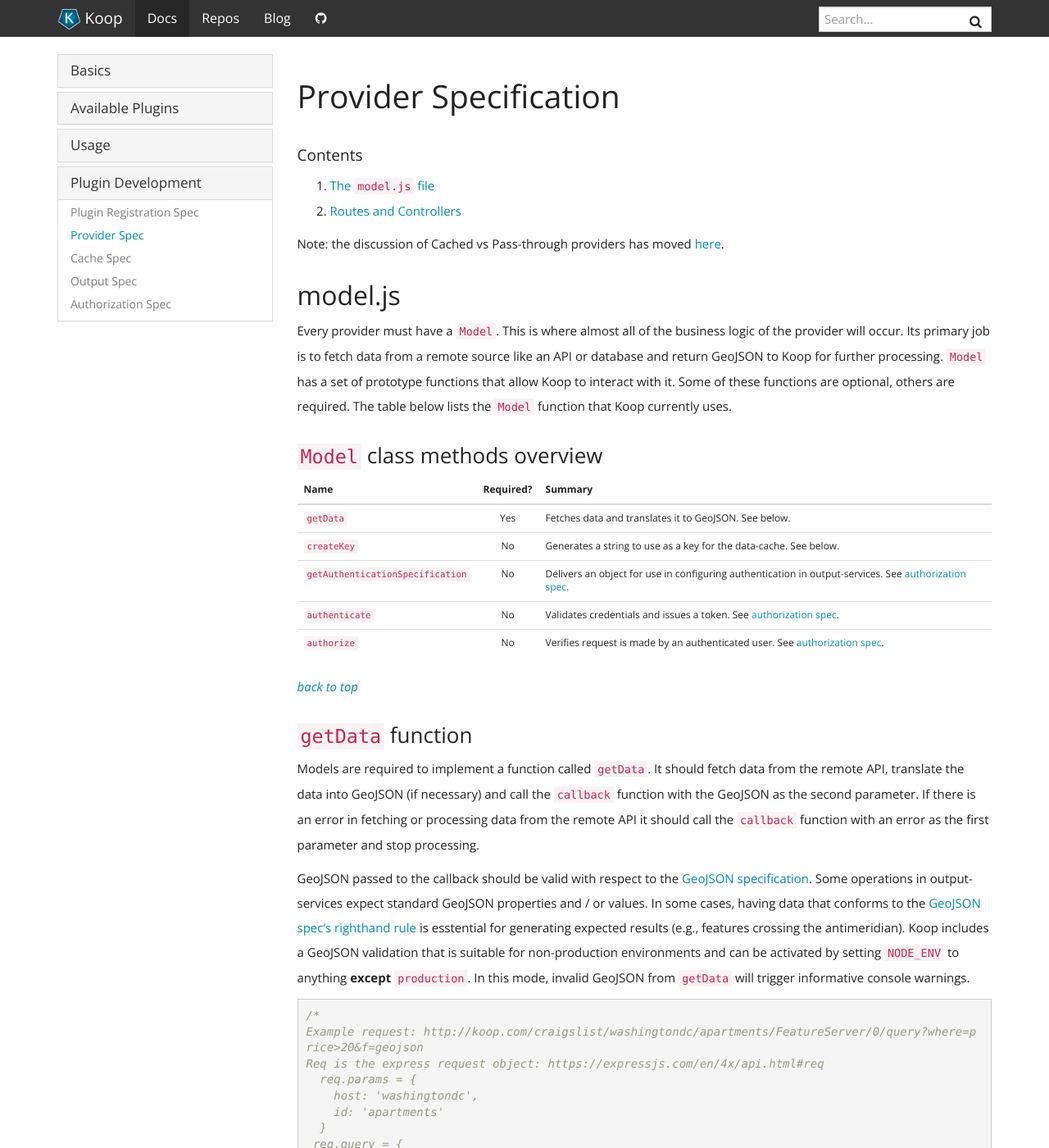
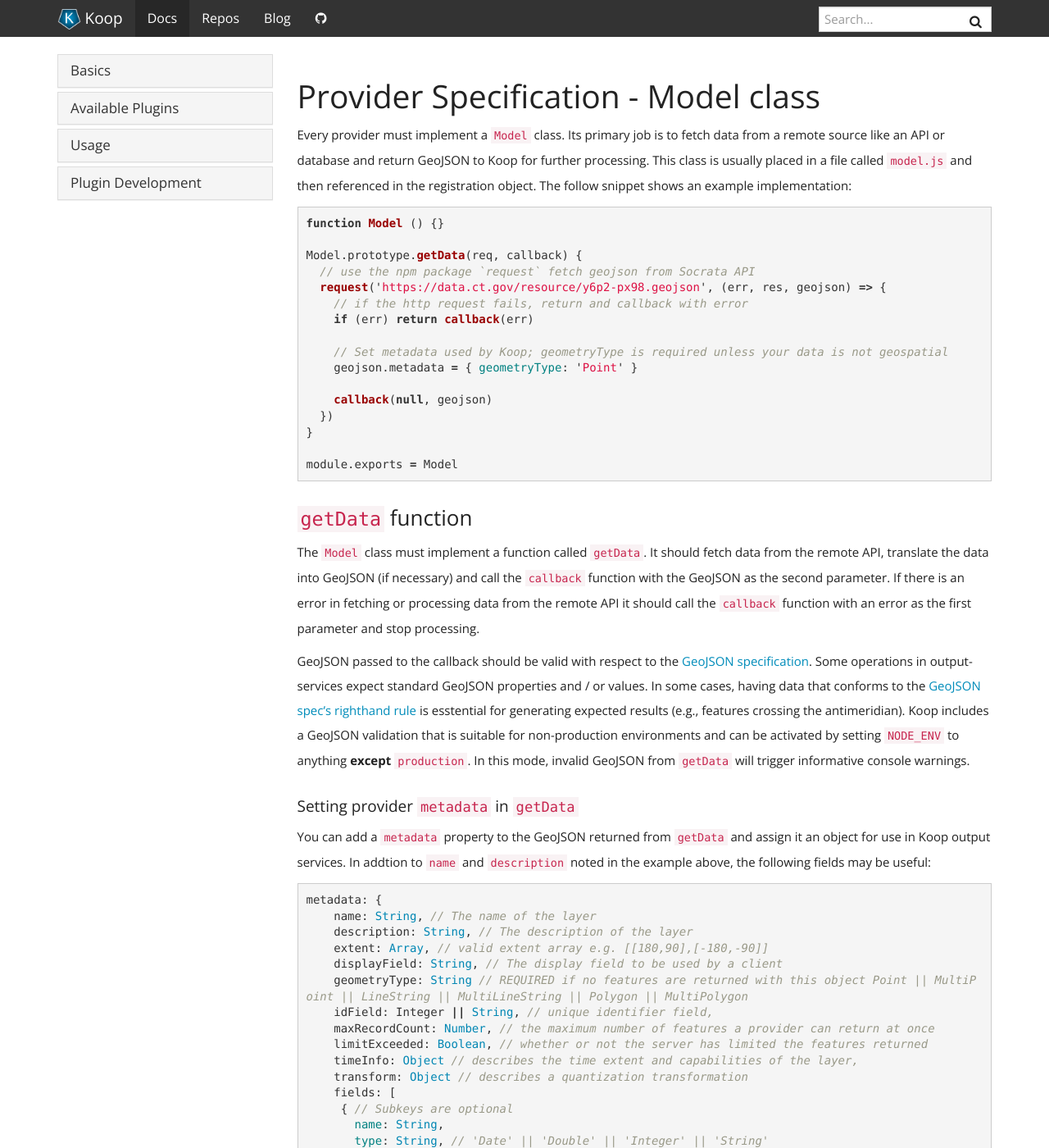
Before and after one commit to koopjs/koopjs.github.io, a Jekyll site: the page built from _docs/development/provider/model.md, in a window 1280 px wide and 1400 px high. Shown: the whole window at 82% size. Built offline with Jekyll 4.4.1, drawn with Linux system fonts in a browser that asks for light colours; nearby versions of some CDN libraries; some of the changed text lies outside the part shown.

Commit message:
Split provider specification into separate pages (#71)
* Split provider specification into separate pages.

````diff
--- a/_docs/development/provider.md
+++ b/_docs/development/provider/model.md
@@ -1,72 +1,33 @@
 ---
-title: Provider Specification
-permalink: /docs/development/provider
+title: Provider Specification - Model class
+permalink: /docs/development/provider/model
 ---
+Every provider must implement a `Model` class. Its primary job is to fetch data from a remote source like an API or database and return GeoJSON to Koop for further processing. This class is usually placed in a file called `model.js` and then referenced in the registration object. The follow snippet shows an example implementation:
 
-#### Contents
-1. [The `model.js` file](#modeljs)
-2. [Routes and Controllers](#routes-and-controllers)
+```js
+function Model () {}
 
-Note: the discussion of Cached vs Pass-through providers has moved [here](../basics/provider-types).
+Model.prototype.getData(req, callback) {
+  // use the npm package `request` fetch geojson from Socrata API
+  request('https://data.ct.gov/resource/y6p2-px98.geojson', (err, res, geojson) => {
+    // if the http request fails, return and callback with error
+    if (err) return callback(err)
 
-## model.js
-Every provider must have a `Model`. This is where almost all of the business logic of the provider will occur. Its primary job is to fetch data from a remote source like an API or database and return GeoJSON to Koop for further processing.  `Model` has a set of prototype functions that allow Koop to interact with it.  Some of these functions are optional, others are required.  The table below lists the `Model` function that Koop currently uses.
+    // Set metadata used by Koop; geometryType is required unless your data is not geospatial
+    geojson.metadata = { geometryType: 'Point' }
 
-### `Model` class methods overview
+    callback(null, geojson)
+  })
+}
 
-| Name   |      Required?     |  Summary |
-|----------|:-------------:|------|
-| `getData` | Yes | Fetches data and translates it to GeoJSON.  See below. |
-| `createKey` | No   | Generates a string to use as a key for the data-cache. See below. |
-| `getAuthenticationSpecification` | No | Delivers an object for use in configuring authentication in output-services. See [authorization spec](http://koopjs.github.io/docs/usage/authorization).|
-| `authenticate` | No | Validates credentials and issues a token. See [authorization spec](http://koopjs.github.io/docs/usage/authorization). |
-| `authorize` | No | Verifies request is made by an authenticated user. See [authorization spec](http://koopjs.github.io/docs/usage/authorization). |
-
-_[back to top](#contents)_
+module.exports = Model
+```
 
 ### `getData` function
 
-Models are required to implement a function called `getData`.  It should fetch data from the remote API, translate the data into GeoJSON (if necessary) and call the `callback` function with the GeoJSON as the second parameter. If there is an error in fetching or processing data from the remote API it should call the `callback` function with an error as the first parameter and stop processing.
+The `Model` class must implement a function called `getData`.  It should fetch data from the remote API, translate the data into GeoJSON (if necessary) and call the `callback` function with the GeoJSON as the second parameter. If there is an error in fetching or processing data from the remote API it should call the `callback` function with an error as the first parameter and stop processing.
 
 GeoJSON passed to the callback should be valid with respect to the [GeoJSON specification](https://tools.ietf.org/html/rfc7946).  Some operations in output-services expect standard GeoJSON properties and / or values. In some cases, having data that conforms to the [GeoJSON spec's righthand rule](https://tools.ietf.org/html/rfc7946#section-3.1.6) is esstential for generating expected results (e.g., features crossing the antimeridian).  Koop includes a GeoJSON validation that is suitable for non-production environments and can be activated by setting `NODE_ENV` to anything **except** `production`.  In this mode, invalid GeoJSON from `getData` will trigger informative console warnings.
-
-```js
-/*
-Example request: http://koop.com/craigslist/washingtondc/apartments/FeatureServer/0/query?where=price>20&f=geojson
-Req is the express request object: https://expressjs.com/en/4x/api.html#req
-  req.params = {
-    host: 'washingtondc',
-    id: 'apartments'
-  }
- req.query = {
-   where: 'price > 20',
-   f: geojson
- }
-*/
-function getData(req, callback) {
-  // pull pieces we need to form a request to Craigslist from the req.params object.
-  const city = req.params.host
-  const type = req.params.id
-  // using the npm package `request` fetch geojson from craigslist
-  request(`https://${city}.craigslist.org/jsonsearch/type/${type}`, (err, res, body) => {
-    // if the http request fails stop processing and return and call back with an error
-    if (err) return callback(err)
-    // translate the raw response from Craigslist into GeoJSON
-    const geojson = translate(res.body, type)
-    // add a little bit of metadata to enrich the geojson
-    // metadata is handled by the output plugin that is responding to the request.
-    // e.g. https://github.com/koopjs/koop-output-geoservices
-    geojson.metadata = {
-      name: `${city} ${type}`,
-      description: `Craigslist ${type} listings proxied by https://github.com/dmfenton/koop-provider-craigslist`
-    }
-    // hand the geojson back to Koop
-    callback(null, geojson)
-  })
-}
-```
-
-_[back to top](#contents)_
 
 #### Setting provider `metadata` in `getData`
 
@@ -84,7 +45,6 @@
     limitExceeded: Boolean, // whether or not the server has limited the features returned
     timeInfo: Object // describes the time extent and capabilities of the layer,
     transform: Object // describes a quantization transformation
-    renderer: Object // provider can over-ride default symbology of FeatureServer output with a renderer object. See https://developers.arcgis.com/web-map-specification/objects/simpleRenderer, for object specification.
     fields: [
      { // Subkeys are optional
        name: String,
@@ -98,7 +58,7 @@
 
 The data type and values used for `idField` can affect the output of the [koop-output-geoservices](https://github.com/koopjs/koop-output-geoservices) and behavior of some consumer clients. [FeatureServer](https://github.com/koopjs/FeatureServer) and [winnow](https://github.com/koopjs/winnow) (dependencies of [koop-output-geoservices](https://github.com/koopjs/koop-output-geoservices)) will create a separate OBJECTID field and set its value to the value of the attribute referenced by `idField`. OBJECTIDs that are not integers or outside the range of 0 - 2,147,483,647 can break features in some ArcGIS clients.
 
-_[back to top](#contents)_
+
 
 #### Request parameters in `getData`
 
@@ -130,7 +90,7 @@
 #### Output-routes without provider parameters
 You may need routes that skip the addition of provider-specific parameters altogether.  This can be accomplished by adding an `absolutePath: true` key-value to the `routes` array object in your output-services plugin. On such routes, Koop will define the route without any additional provider namespace or parameters.
 
-_[back to top](#contents)_
+
 
 ### `createKey` function
 Koop uses a an internal `createKey` function to generate a string for use as a key for the data-cache's key-value store. Koop's `createKey` uses the provider name and route parameters to define a key.  This allows all requests with the same provider name and route parameters to leverage cached data.
@@ -146,7 +106,7 @@
   return key
 }
 ```
-_[back to top](#contents)_
+
 
 ## Routes and Controllers
 
@@ -254,4 +214,12 @@
   }
 }
 ```
-_[back to top](#contents)_
+`Model` must implement a `getData` method. Other optional methods are noted in the table below.
+
+| Name   |      Required?     |  Summary |
+|----------|:-------------:|------|
+| `getData` | Yes | Fetches data and translates it to GeoJSON. |
+| `createKey` | No   | Generates a string to use as a key for the data-cache. See below. |
+| `getAuthenticationSpecification` | No | Delivers an object for use in configuring authentication in output-services. See [authorization spec](http://koopjs.github.io/docs/development/authorization).|
+| `authenticate` | No | Validates credentials and issues a token. See [authorization spec](http://koopjs.github.io/docs/development/authorization). |
+| `authorize` | No | Verifies request is made by an authenticated user. See [authorization spec](http://koopjs.github.io/docs/development/authorization). |
--- /dev/null
+++ b/_docs/development/provider/registration.md
@@ -0,0 +1,59 @@
+---
+title: Provider Specification - registration object
+permalink: /docs/development/provider/registration
+redirect_from: /docs/development/index.html
+---
+
+Every provider must have a file called `index.js` that exports an object literal. Its purpose is to tell Koop how to load and use the provider. Below is an example for the Koop 3.x specification:
+
+```js
+module.exports = {
+  name: 'new-provider-name',
+  type: 'provider',
+  version: require('<path-to-package.json>').version,
+  Model: require('<path-to-model-class-module>'),
+  hosts: true,
+  disableIdParam: false,
+  routes: require('<path-to-routes-array-module>'),
+  Controller: require('<path-to-controller-module>'),
+}
+```
+
+The table below  describes the keys in more detail:
+
+| Key | Required? | Type | Description |
+| :--- | :--- | :--- | :--- |
+| type | Yes | `string` | Identifies the plugin type; should have value `'provider'`
+| name | Yes | `string` | A URL safe string that identifies the provider; used as part of the routes to provider data |
+| version | Yes | `string` | version number of the provider|
+| Model | Yes | `class` | The Model class or `require` for the Model class module |
+| hosts | No | `Boolean` | Adds a `:host` parameter in routes|
+| disableIdParams | No | `Boolean` | Removes the default `:id` parameter from routes|
+| routes | No | `object[]` | An array of route objects that expose routes specific to this provider |
+| Controller | No | `class` | The Controller class that supports handling for provider routes |
+
+
+As an alternative to exporting an object literal, you can instead have `index.js` export an initialization function that returns the registration object. This is useful if you need to dynamically set registration properties:
+
+```js
+module.exports = function(options = {}) {
+  // Allow name to be set by options
+  const name = options.name ? options.name : 'example-provider'
+
+  return {
+    type: 'provider',
+    name,
+    hosts: true
+    disableIdParam: false
+    Model: require('./model'),
+    version: require('../package.json').version
+  }
+}
+```
+
+Note that you would need to execute the above initialization function during registration:
+
+```js
+const provider = require('<npm-or-path-to-provider>')({ name: 'my-provider' })
+koop.register(provider)
+```
````
Also changed, not shown: _data/docs.yml (+6 -1 lines).
